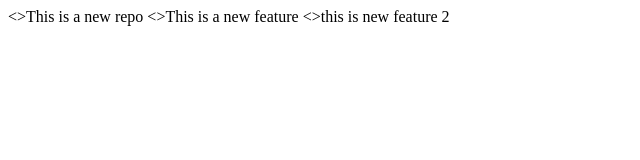
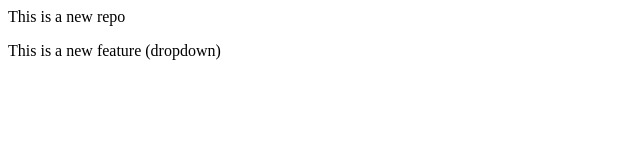
Before and after one commit to Shital613/LocalRepo, a plain HTML site: page index.html in a window 1280 px wide. Shown: the whole page, without its empty margins (0-640 px from the left). Drawn offline with Linux system fonts and the light colour scheme.

Commit message:
add dropdown

```diff
--- a/index.html
+++ b/index.html
@@ -1,3 +1,2 @@
-<>This is a new repo</>
-<>This is a new feature </>
-<>this is new feature 2</>
+<p>This is a new repo</p>
+<p>This is a new feature (dropdown) </p>
```
